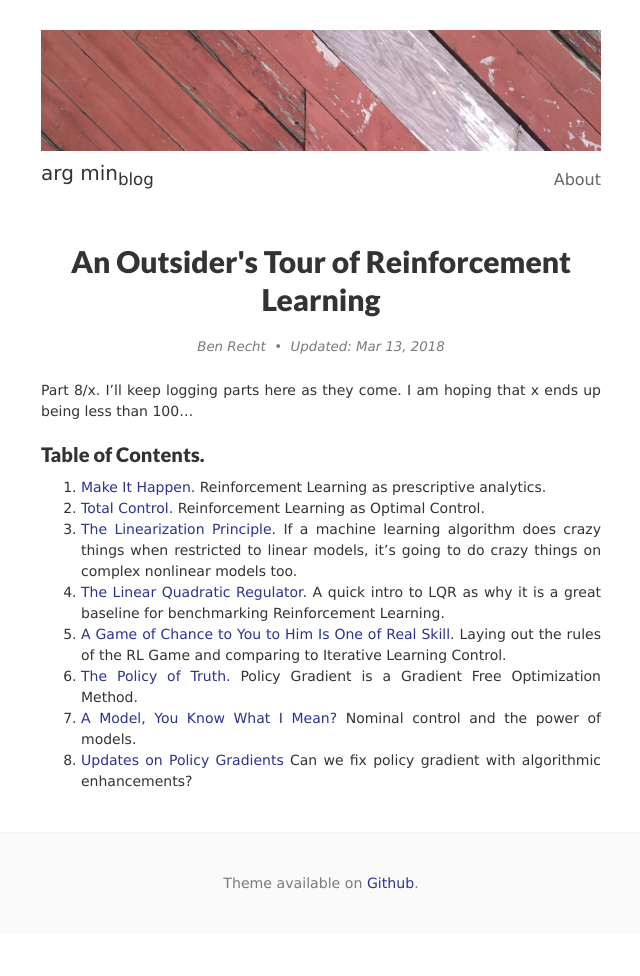
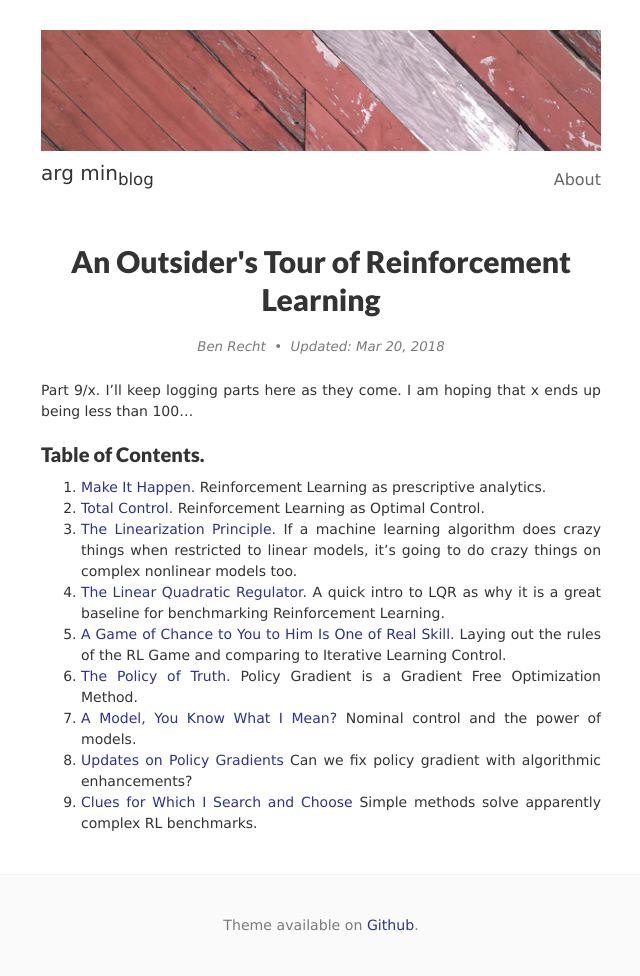
Before and after one commit to benjamin-recht/benjamin-recht.github.io, a Jekyll site: the page built from _posts/2018-02-20-outsider-rl.md, in a window 1280 px wide. Shown: the whole page, without its empty margins (319-959 px from the left). Built offline with Jekyll 4.4.1, drawn with Linux system fonts in a browser that asks for light colours; nearby versions of some CDN libraries; before the commit the page ends 934 px from its top, so only the background shows below that.

Commit message:
toc update

```diff
--- a/_posts/2018-02-20-outsider-rl.md
+++ b/_posts/2018-02-20-outsider-rl.md
@@ -1,15 +1,15 @@
 ---
 layout:     toc
 title:      An Outsider's Tour of Reinforcement Learning
-update_date: 2018-03-13 0:00:01
-date: 2018-03-13 0:00:01
+update_date: 2018-03-20 0:00:01
+date: 2018-03-20 0:00:01
 summary:    An outsider tour of reinforcement learning
 author:     Ben Recht
 visible:    true
 blurb: false
 ---
 
-Part 8/x. I'll keep logging parts here as they come. I am hoping that x ends up being less than 100...
+Part 9/x. I'll keep logging parts here as they come. I am hoping that x ends up being less than 100...
 
 ## Table of Contents.
 
@@ -21,3 +21,4 @@ Part 8/x. I'll keep logging parts here as they come. I am hoping that x ends up
 6. [The Policy of Truth.](http://www.argmin.net/2018/02/20/reinforce/) Policy Gradient is a Gradient Free Optimization Method.
 7. [A Model, You Know What I Mean?](http://www.argmin.net/2018/02/26/nominal/) Nominal control and the power of models.
 8. [Updates on Policy Gradients](http://www.argmin.net/2018/03/13/pg-saga/) Can we fix policy gradient with algorithmic enhancements?
+9. [Clues for Which I Search and Choose](http://www.argmin.net/2018/03/20/mujocoloco/) Simple methods solve apparently complex RL benchmarks.
--- a/outsider-rl.html
+++ b/outsider-rl.html
@@ -1 +1 @@
-<meta http-equiv="refresh" content="0; URL='http://www.argmin.net/2018/03/13/outsider-rl/'" />
+<meta http-equiv="refresh" content="0; URL='http://www.argmin.net/2018/03/20/outsider-rl/'" />
```
